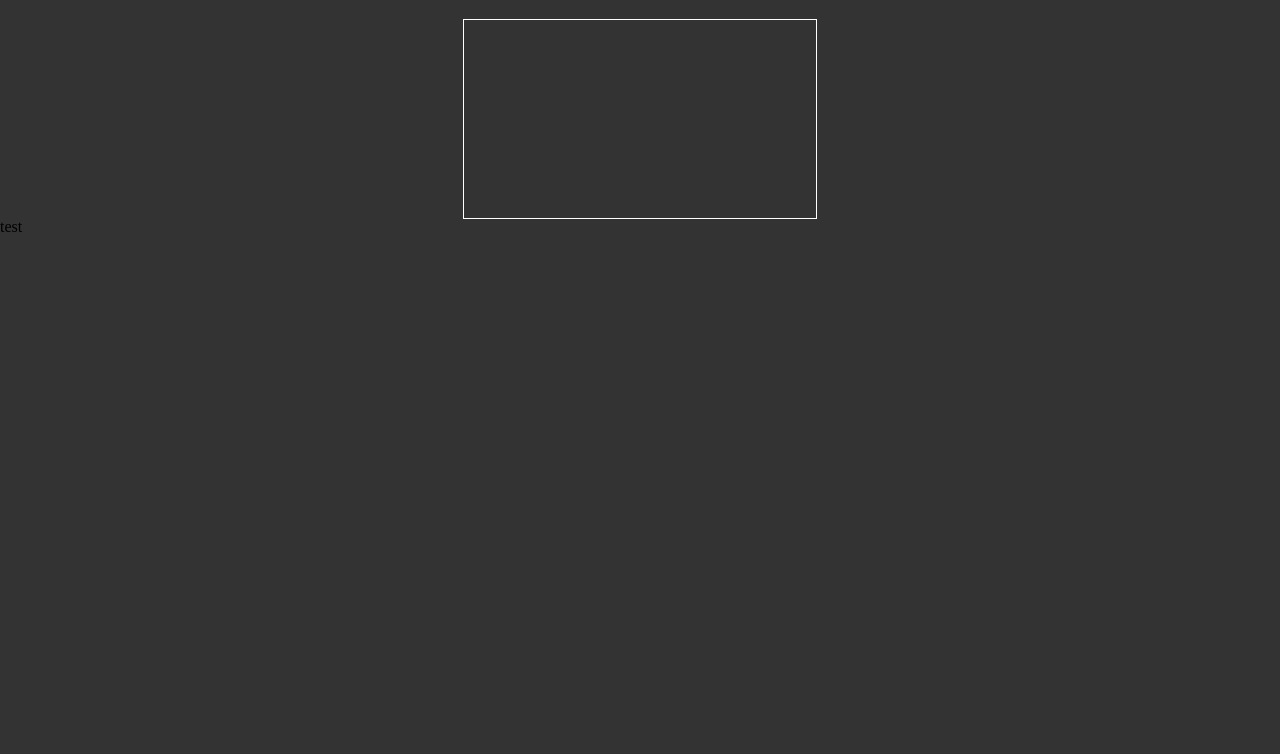
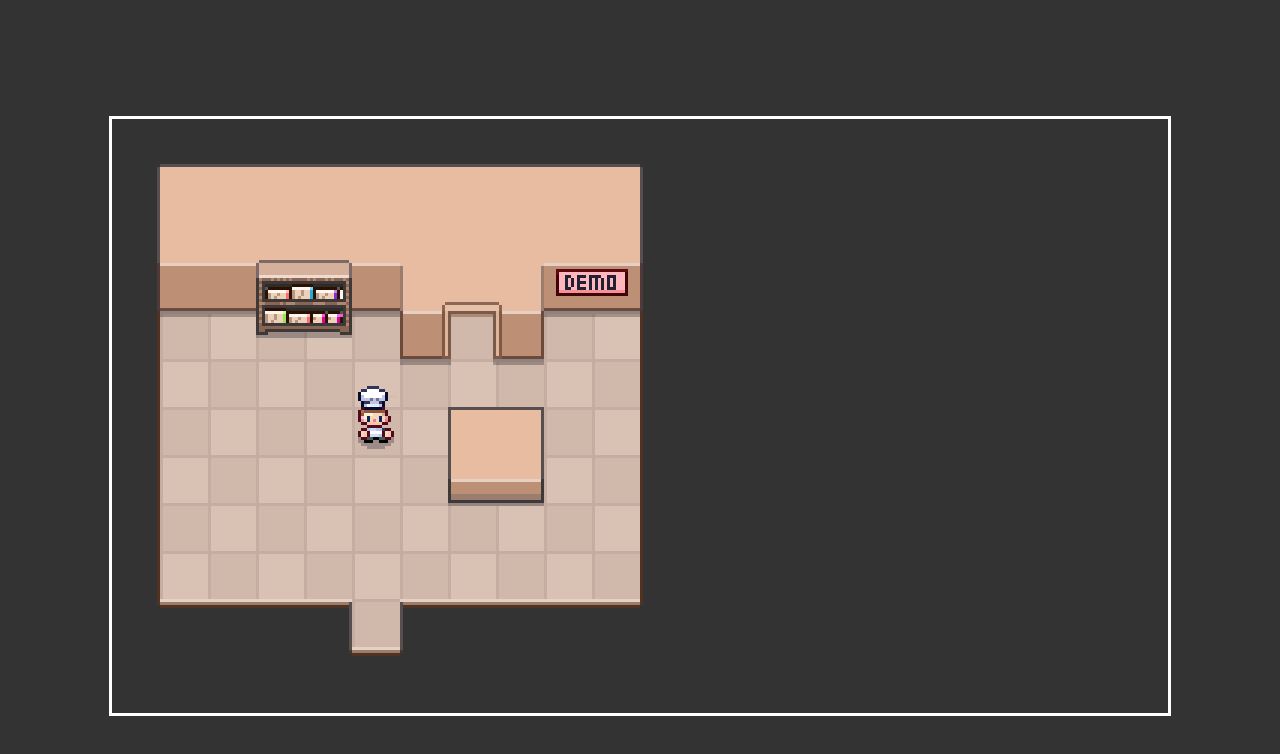
Before and after one commit to AndreiAnton/rpg-javascript-game, a plain HTML site: page index.html in a window 1280 px wide. Drawn offline with Linux system fonts and the light colour scheme.

Commit message:
project beginings

```diff
--- a/Overworld.js
+++ b/Overworld.js
@@ -0,0 +1,50 @@
+class Overworld {
+    constructor(config) {
+        this.element = config.element;
+        this.canvas = this.element.querySelector(".game-canvas");
+        this.ctx = this.canvas.getContext("2d");
+    }
+
+    init() {
+        const image = new Image();
+        image.onload = () => {
+            this.ctx.drawImage(image,0,0)
+        };
+        image.src = "/images/maps/DemoLower.png";
+
+        const x = 5;
+        const y = 6;
+
+        const shadow = new Image();
+        shadow.onload = () => {
+            this.ctx.drawImage(
+                shadow,
+                0, // left
+                0, // top
+                32, // width
+                32, // height
+                x * 16 - 8,
+                y * 16 -18,
+                32,
+                32
+            );
+        }
+        shadow.src = "/images/characters/shadow.png";
+
+        const hero = new Image();
+        hero.onload = () => {
+            this.ctx.drawImage(
+                hero,
+                0, // left
+                0, // top
+                32, // width
+                32, // height
+                x * 16 - 8,
+                y * 16 -18,
+                32,
+                32
+            );
+        }
+        hero.src = "/images/characters/people/hero.png"
+    }
+}
--- a/index.html
+++ b/index.html
@@ -8,7 +8,6 @@
         <div class="game-container">
             <canvas class="game-canvas" width="352" height="198"></canvas>
         </div>
-        <div>test</div>
 
 
         <!-- Scripts -->
--- a/init.js
+++ b/init.js
@@ -1,3 +1,7 @@
 (function () {
-    console.log("It's working!")
+    const overwold = new Overworld({
+        element: document.querySelector(".game-container")
+    });
+    overwold.init();
+
 })();
--- a/styles.css
+++ b/styles.css
@@ -16,4 +16,10 @@ body {
     margin: 0 auto;
     margin-top: 20px;
     outline: 1px solid #fff;
+
+    transform: scale(3) translateY(50%);
 }
+
+.game-container canvas {
+    image-rendering: pixelated;
+}
```
